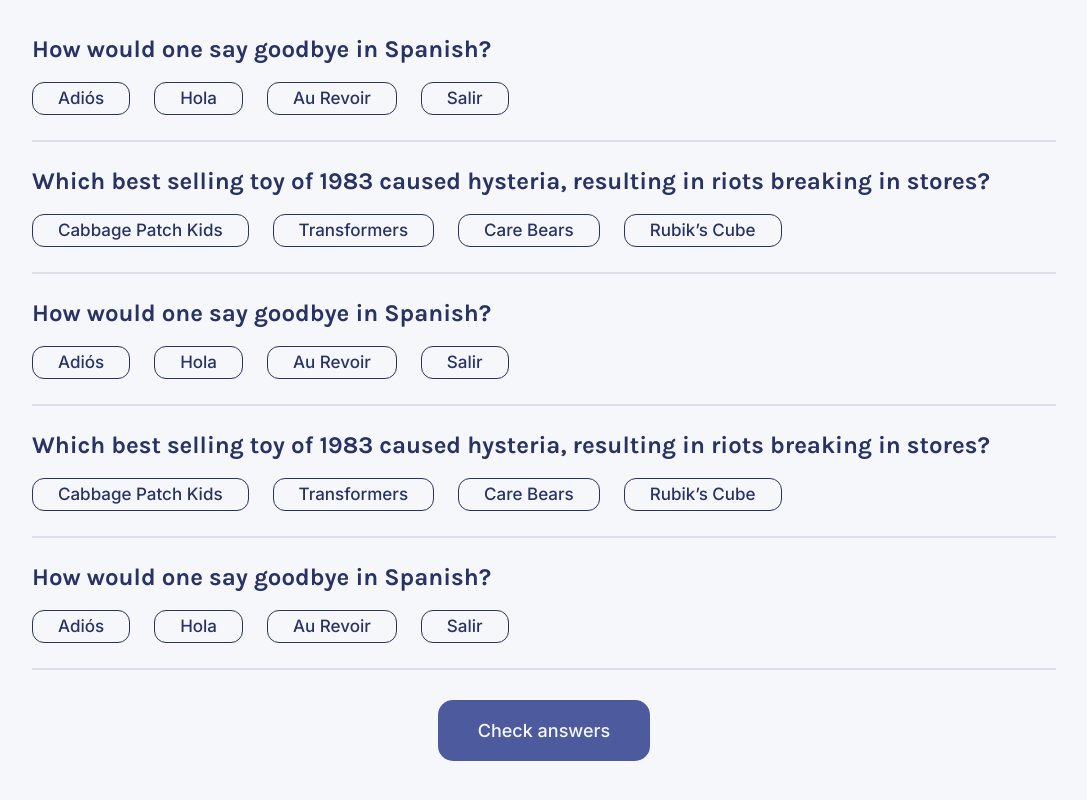
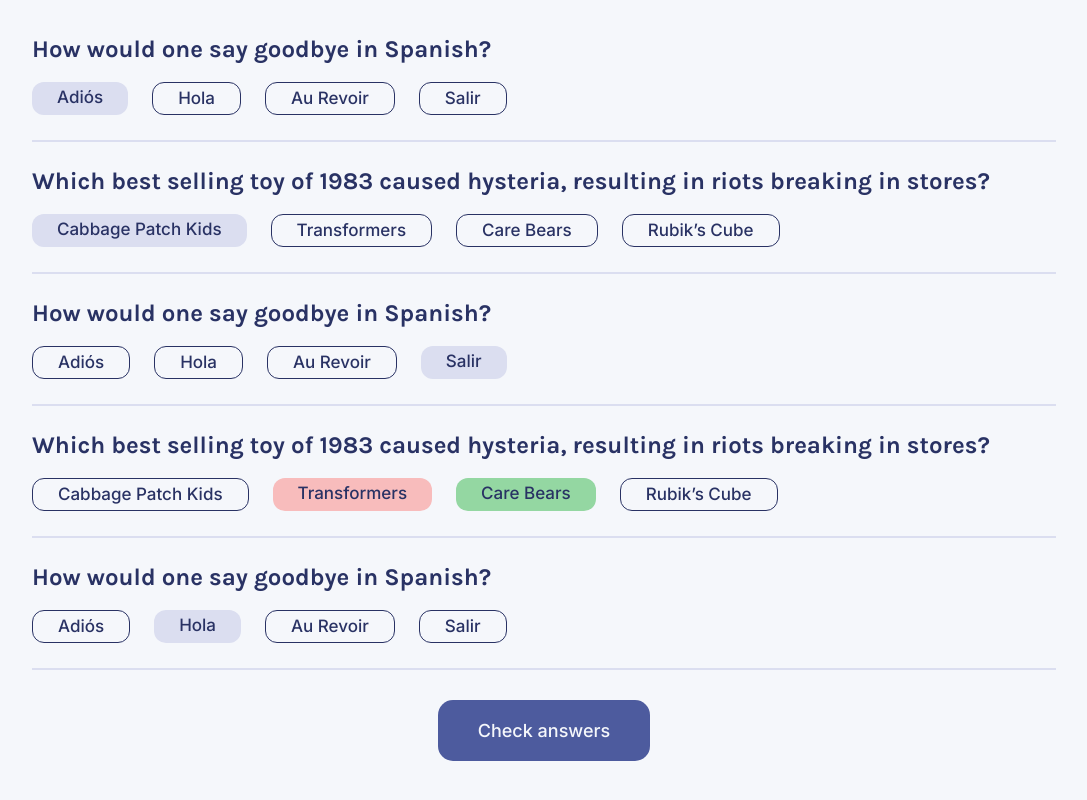
Before and after one commit to julio-henrique/quizzical, a React (Vite) app: page / in a window 1280 px wide. Both pictures are taken after a click on the button "Começar quiz". Shown: the whole page, without its empty margins (96-1183 px from the left). Built offline with nearby package versions, Linux system fonts and the light colour scheme.

Commit message:
styles finished + organizer deleted

```diff
--- a/src/App.css
+++ b/src/App.css
@@ -8,14 +8,15 @@
 :root {
   --title-color: #293264;
   --button: #4D5B9E;
+  --gray: #DBDEF0;
 }
 
 body {
   background-color: #F5F7FB;
   font-family: Inter, sans-serif;
 }
-/* container, questions, separator */
 
+/* Container */
 .container {
   max-width: 80%;
   width: 100%;
@@ -23,6 +24,7 @@
   margin-top: 4rem;
 }
 
+/* Questions */
 .questions--card h2 {
   font-family: Karla, sans-serif;
   font-weight: bold;
@@ -32,6 +34,7 @@
   margin-bottom: 1.4rem;
 }
 
+/* Answers */
 .answers--section {
   display: flex;
 }
@@ -52,13 +55,34 @@
   margin-left: 0;
 }
 
+/* Answers selected */
+.answer--selected {
+  background-color: var(--gray);
+  border: none;
+}
+
+/* Answers selected */
+.answer--right {
+  background-color: #94D7A2;
+  border: none;
+}
+
+/* Answers selected */
+.answer--wrong {
+  background-color: #F8BCBC;
+  border: none;
+}
+
+
+/* Separator */
 .separator {
-  border: 1px solid #DBDEF0;
+  border: 1px solid var(--gray);
   width: 100%;
   margin: 1.5rem 0;
   margin-bottom: 3rem;
 }
 
+/* Button */
 button {
   display: flex;
   margin: 0 auto;
--- a/src/App.jsx
+++ b/src/App.jsx
@@ -1,6 +1,6 @@
 import { useState } from 'react'
 import { StartPage } from './components/StartPage'
-import { Organizer } from './components/Organizer'
+import { QuestionPage } from './components/QuestionPage'
 
 import './App.css'
 
@@ -16,7 +16,7 @@
       {
         startPageState
           ? <StartPage pageToFalse={startPageToFalse} />
-          : <Organizer />
+          : <QuestionPage />
       }
     </>
   )
--- a/src/components/Organizer/index.jsx
+++ /dev/null
@@ -1,16 +0,0 @@
-import { useState } from 'react'
-import { QuestionPage } from '../QuestionPage'
-
-export const Organizer = () => {
-    const [showAnswers, setShowAnswers] = useState(false)
-
-    return (
-        <>
-            {
-                showAnswers
-                ? <h1> UwU '-' \o </h1>
-                : <QuestionPage  />
-            }
-        </>
-    )
-}
--- a/src/components/QuestionPage/index.jsx
+++ b/src/components/QuestionPage/index.jsx
@@ -4,7 +4,7 @@
             <div className="questions--card">
                 <h2 className="" >How would one say goodbye in Spanish?</h2>
                 <div className="answers--section" >
-                    <p className="answers" >Adiós</p>
+                    <p className="answers answer--selected" >Adiós</p>
                     <p className="answers" >Hola</p>
                     <p className="answers" >Au Revoir</p>
                     <p className="answers" >Salir</p>
@@ -14,7 +14,7 @@
             <div className="questions--card">
                 <h2 className="" >Which best selling toy of 1983 caused hysteria, resulting in riots breaking in stores?</h2>
                 <div className="answers--section" >
-                    <p className="answers" >Cabbage Patch Kids</p>
+                    <p className="answers answer--selected" >Cabbage Patch Kids</p>
                     <p className="answers" >Transformers</p>
                     <p className="answers" >Care Bears</p>
                     <p className="answers" >Rubik’s Cube</p>
@@ -27,7 +27,7 @@
                     <p className="answers" >Adiós</p>
                     <p className="answers" >Hola</p>
                     <p className="answers" >Au Revoir</p>
-                    <p className="answers" >Salir</p>
+                    <p className="answers answer--selected" >Salir</p>
                 </div>
             </div>
             <div className="separator" />
@@ -35,8 +35,8 @@
                 <h2 className="" >Which best selling toy of 1983 caused hysteria, resulting in riots breaking in stores?</h2>
                 <div className="answers--section" >
                     <p className="answers" >Cabbage Patch Kids</p>
-                    <p className="answers" >Transformers</p>
-                    <p className="answers" >Care Bears</p>
+                    <p className="answers answer--wrong" >Transformers</p>
+                    <p className="answers answer--right " >Care Bears</p>
                     <p className="answers" >Rubik’s Cube</p>
                 </div>
             </div>
@@ -45,7 +45,7 @@
                 <h2 className="" >How would one say goodbye in Spanish?</h2>
                 <div className="answers--section" >
                     <p className="answers" >Adiós</p>
-                    <p className="answers" >Hola</p>
+                    <p className="answers answer--selected" >Hola</p>
                     <p className="answers" >Au Revoir</p>
                     <p className="answers" >Salir</p>
                 </div>
--- a/src/components/StartPage/styles.css
+++ b/src/components/StartPage/styles.css
@@ -22,7 +22,7 @@
     font-size: 3.1rem;
     color: var(--title-color);
     line-height: 37px;
-    letter-spacing: 0.3rem;
+    letter-spacing: 0.2rem;
     font-family: 'Karla', sans-serif;
     font-weight: 700;
 }
@@ -35,11 +35,11 @@
     margin: 7px 0;
 }
 
-/* .startPageContainer button {
+.startPageContainer button {
     font-size: 1.8rem;
     font-weight: 500;
 
-    padding: 2rem 13rem;
+    padding: 2rem 8rem;
     border-radius: 15px;
-    margin: 20px 57px;
-} */
+    margin-top: 2rem;
+}
```
